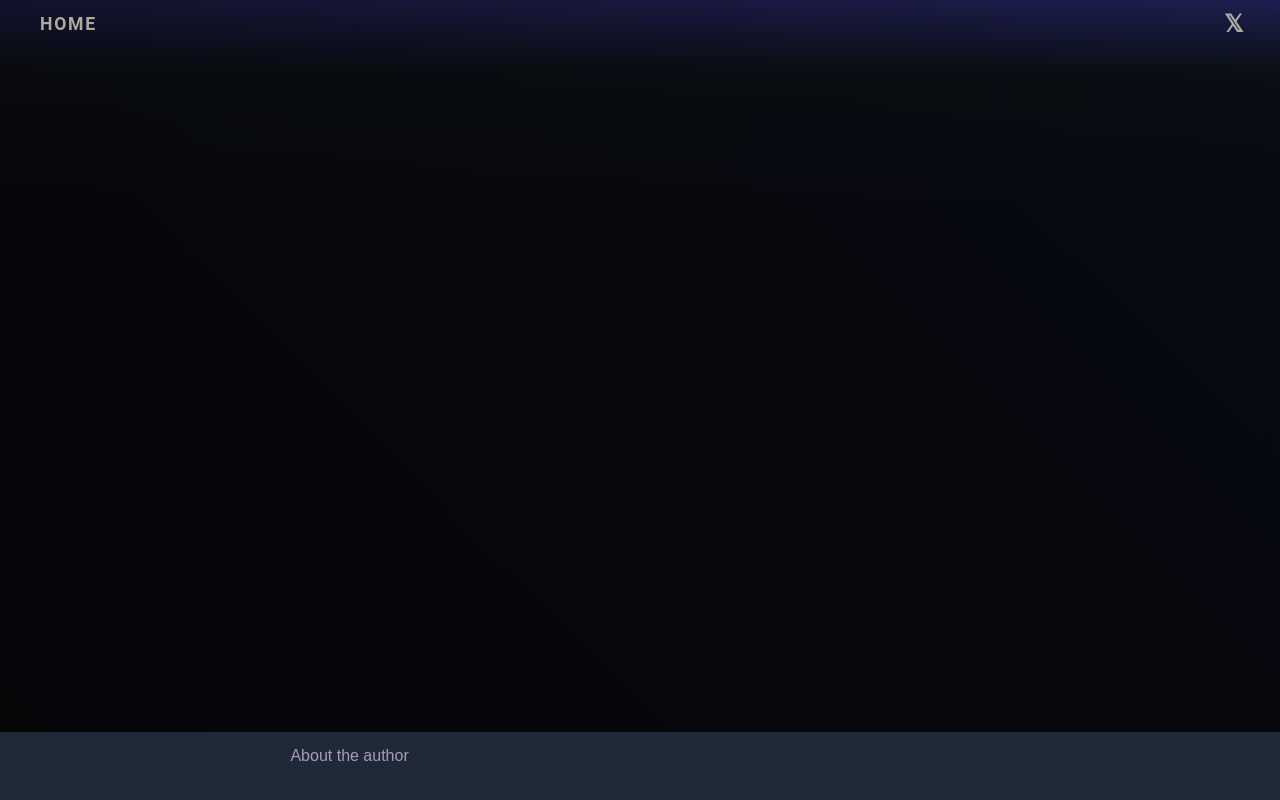
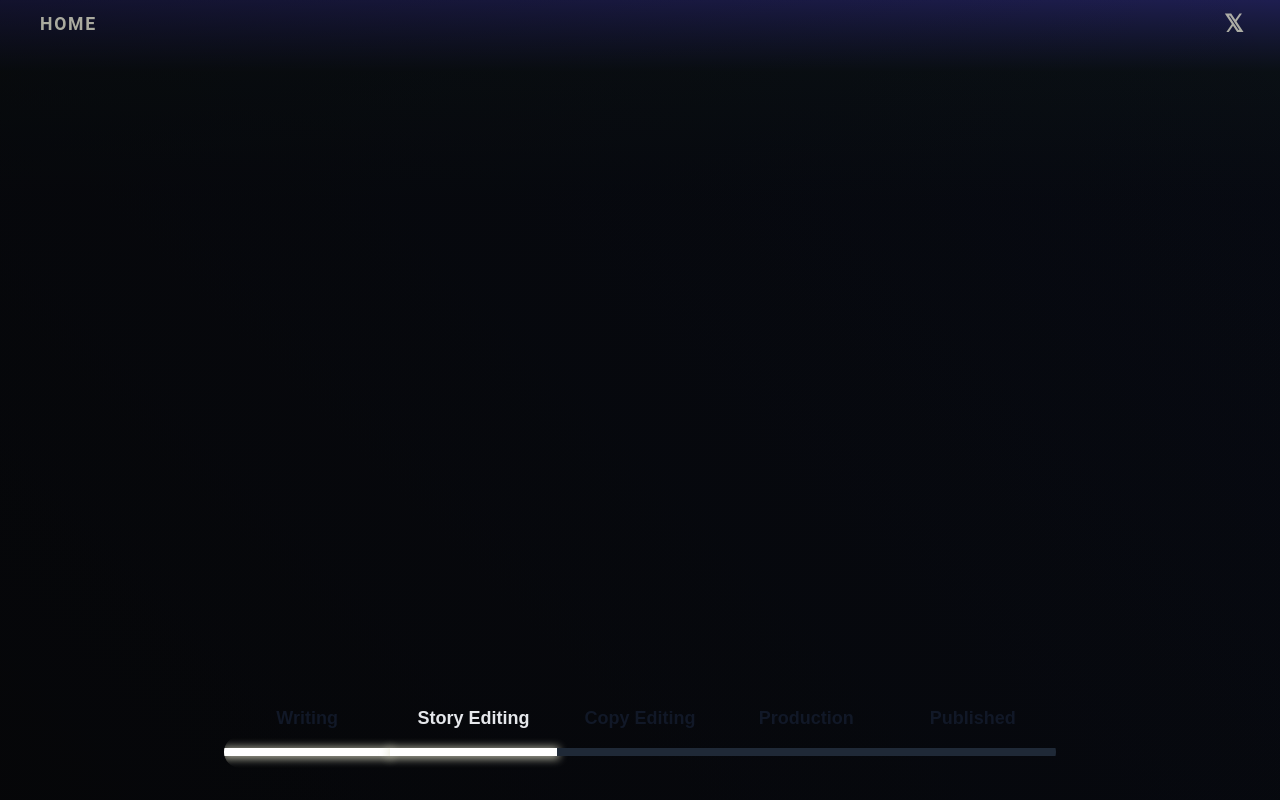
Before and after one commit to derwolz/stankysite, a SvelteKit app: page /cortico in a window 1280 px wide. Built offline with nearby package versions, Linux system fonts and the light colour scheme.

Commit message:
Misc fixes CSS

```diff
--- a/src/routes/+page.svelte
+++ b/src/routes/+page.svelte
@@ -46,14 +46,6 @@ const characters = [{
 		description:"Survival requires the sacrifice of everything."
 	}
 ]
-const progress = [
-	"Writing",
-	"Story Editing",
-	"Copy Editing",
-	"Production",
-	"Published"
-]
-
 
 
 function inView(node, options = {}) {
@@ -170,7 +162,7 @@ function handleRead() {
 		</div>
 
 	</div>
-	<div class="w-3/4 mb-0 flex flex-col h-screen  justify-around font-tech">
+	<div class="w-3/4 mb-32 flex flex-col h-screen  justify-around font-tech">
 
 		<div class="flex  justify-center  align-center w-full h-16" >
 			<img class="unseen" use:inView src="/images/books/valkyriextruck/tiremark-s.webp" height='16px' width='16px' alt="tire tracks"	/>
@@ -201,7 +193,7 @@ function handleRead() {
 		<CharacterCard data={character} />
 		{/each}
 	 </div>
-	<div class="h-screen sm:mt-24 mt-0 mb-16 flex flex-col justify-around center-items ">
+	<div class="h-[90vh] sm:mt-24 mt-0 mb-16 flex flex-col justify-around center-items ">
 	<h2 use:inView class="lg:text-8xl md:text-8xl sm:text-6xl text-6xl unseen text-center my-8 font-tech">
 			Fettered Souls
 	</h2>
@@ -223,7 +215,6 @@ function handleRead() {
 	<div class="w-full flex justify-around items-center mb-8">
 		<button on:click={handleRead} class="hover:bg-orange-800 py-4 px-6 bg-orange-600 text-white">Read Chapter 1</button>
 		</div>
-	<ProgressBar labels={progress} currentStep={1}/>
 	{#if showPopup}
 		<Popup
 			on:submit={handleEmailSubmit}
--- a/src/routes/Footer.svelte
+++ b/src/routes/Footer.svelte
@@ -1,10 +1,14 @@
-<ul class="flex w-full justify-around pt-3 pb-8 bg-gray-800">
-	<li>
-		<a> About the author </a>
-	</li>
-	<li>
-		<a>
+<script>
+const currentStep = 1;
+const labels = [
+	"Writing",
+	"Story Editing",
+	"Copy Editing",
+	"Production",
+	"Published"
+]
+import ProgressBar from "./progress.svelte";
 
-		</a>
-	</li>
-</ul>
+</script>
+
+<ProgressBar labels={labels} currentStep={currentStep} />
--- a/src/routes/Header.svelte
+++ b/src/routes/Header.svelte
@@ -11,12 +11,13 @@
         console.log("currentDelta: ", currentDelta);
         // Calculate new translate value
        if (currentDelta >=0 ) {
-		    if (!component.classList.contains("hide-nav")){
+		    if (!component.classList.contains("hide")){
 			    console.log('adding hide-nav', component.classList);
-		    component.classList.add("hide-nav");
+		    component.classList.add("hide");
+
 		    }}
 	else {
-			    component.classList.remove("hide-nav");
+			    component.classList.remove("hide");
 		    }
 
     }
@@ -31,7 +32,7 @@
 </script>
 
 <header>
-    <nav bind:this={component} class="fixed mx-8 flex w-screen justify-between ">
+    <nav bind:this={component} class="fixed z-[999] mx-8 flex w-screen justify-between ">
         <ul>
             <li aria-current={$page.url.pathname === '/' ? 'page' : undefined}>
                 <a href="/">Home</a>
@@ -56,6 +57,7 @@ header {
 
 .hide-nav {
 	opacity: 0;
+    display: none;
 }
 
 .corner {
--- a/src/routes/about/+page.server.js
+++ b/src/routes/about/+page.server.js
@@ -2,8 +2,6 @@
 import {getAbout} from "$lib/server/markdown.server.js";
 
 export async function load ({ params }) {
-	console.log(getAbout)
 	const content = await getAbout();
-	console.log("content from backend",content);
 	return  {content}
 }
--- a/src/routes/about/+page.svelte
+++ b/src/routes/about/+page.svelte
@@ -4,9 +4,7 @@
 </svelte:head>
 <script>
 export let data;
-console.log(data);
 let {content} =  data;
-console.log(content);
 
 </script>
 {@html content}
--- a/src/routes/charactercard.svelte
+++ b/src/routes/charactercard.svelte
@@ -45,6 +45,7 @@ function inView(node, options = {}) {
 			entries.forEach((entry) => {
 				if (entry.isIntersecting) {
 					const hiddenDiv = node.nextElementSibling;
+					node.classList.add('hidden');
 					if (hiddenDiv) {
 						// Add class when element comes into view
 						hiddenDiv.classList.remove('hidden');
@@ -126,7 +127,7 @@ function swapText(){
 let namePosition;
 $: namePosition = windowWidth >=730 ? `${position}-name` : windowWidth >= 601 ? 'bottom-name' : 'sm-bottom-name';
 </script>
-<div use:inView class="my-8 min-h-16 " />
+<div use:inView class="my-8 min-h-[80vh] " />
 <div class="hidden my-0    flex flex-col justify-center items-center" >
 	<div id={`${name}`} class={`relative min-w-full h-[80vh]   ${position}-head `}>
 
--- a/src/routes/popup.svelte
+++ b/src/routes/popup.svelte
@@ -1,6 +1,6 @@
 <script>
 import { fade, fly } from 'svelte/transition';
-import { createEventDispatcher } from 'svelte';
+import { createEventDispatcher, onMount } from 'svelte';
 
 // Set up our event dispatcher for communicating with parent components
 const dispatch = createEventDispatcher();
@@ -48,6 +48,10 @@ function handleKeydown(event) {
         closePopup();
     }
 }
+let inputElement;
+onMount(()=>{
+inputElement.focus();
+})
 </script>
 
 <svelte:window on:keydown={handleKeydown}/>
@@ -92,8 +96,9 @@ function handleKeydown(event) {
                             type="email"
                             id="email"
                             bind:value={email}
+                            bind:this={inputElement}
                             on:input={handleInput}
-                            class="w-full px-3 py-2 border border-gray-300  focus:ring-2 focus:ring-blue-500 focus:border-blue-500"
+                            class="w-full px-3 py-2 text-gray-800 border border-gray-300  focus:ring-2 focus:ring-blue-500 focus:border-blue-500"
                             placeholder="your@email.com"
                             required
                         />
--- a/src/routes/progress.svelte
+++ b/src/routes/progress.svelte
@@ -26,9 +26,24 @@
 					class="text-center transition-colors duration-500"
 					style="width: {sectionWidth}"
 				>
-					<span class="font-bold {getGlow(index)}">
+					{#if index === 0 }
+					<a href="/sverdle">
+					<span class="font-bold {getGlow(index)} md:text-lg text-sm">
 						{label}
 					</span>
+					</a>
+
+					{:else if index !== currentStep}
+					<span class="font-bold {getGlow(index)} md:text-lg text-xs">
+						{label}
+					</span>
+										{:else}
+					<a href="/about">
+					<span class="font-bold {getGlow(index)} md:text-lg text-sm">
+						{label}
+					</span>
+					</a>
+					{/if}
 				</div>
 			{/each}
 		</div>
```
Also changed, not shown: 1 other file (tests, documents, lock files or other folders).
